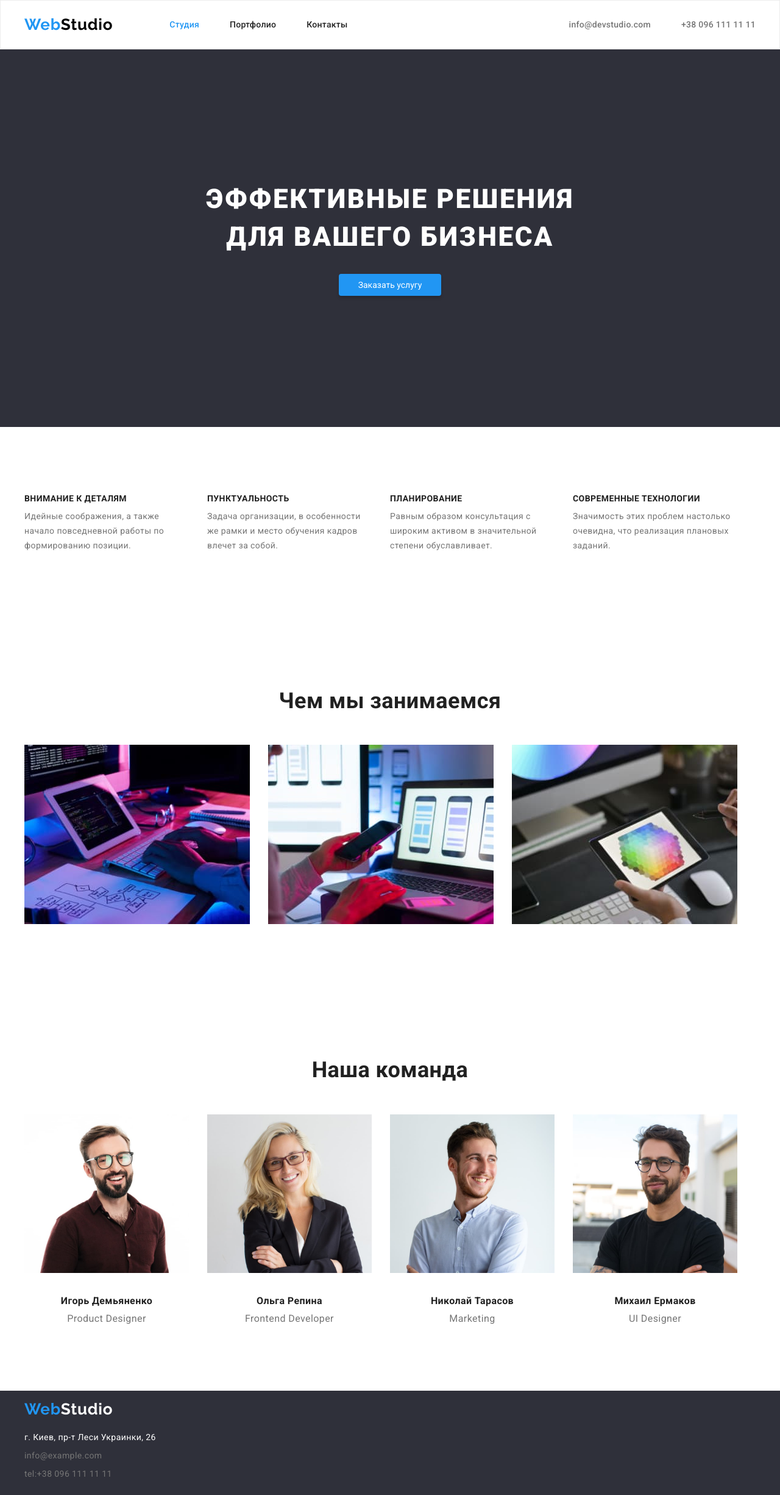
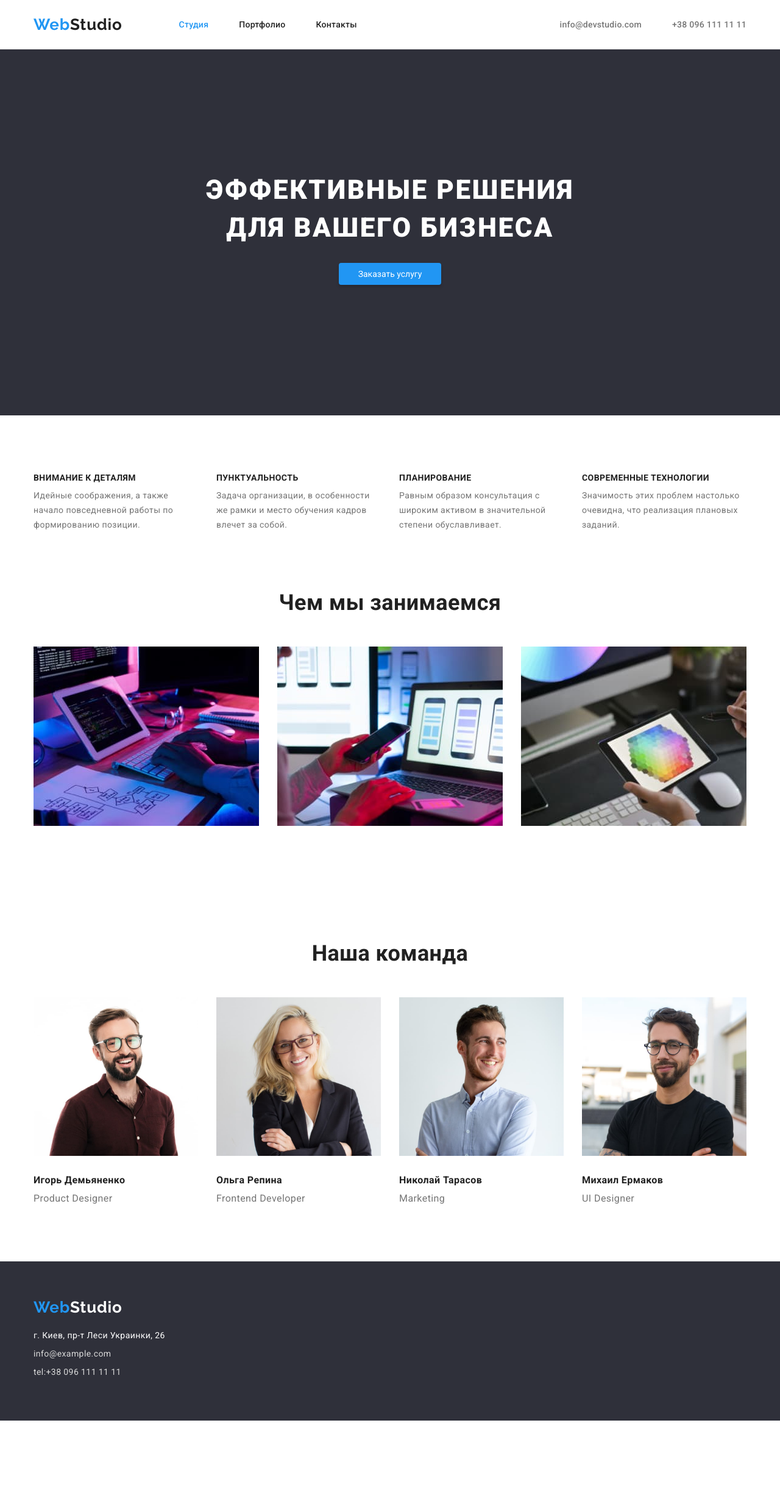
Before and after one commit to SergeiChoporov/goit-markup-hw-03, a plain HTML site: page index.html in a window 1280 px wide. Shown: the whole page at 61% size. After the commit the page ends 2329 px from the top, so only its background shows below. Drawn offline with nearby package versions, Linux system fonts and the light colour scheme.

Commit message:
after fixing

```diff
--- a/css/style.css
+++ b/css/style.css
@@ -1,10 +1,9 @@
-/** @format */
-
 :root {
   --color-accent: #2196f3;
   --text-color-black: #212121;
   --text-color-gray: #757575;
   --color-white: #ffffff;
+  --color-light-gray: #d9d9d9;
 }
 
 /* Base */
@@ -12,66 +11,30 @@ body {
   font-family: 'Roboto', sans-serif;
   font-size: 14px;
   line-height: 1.5;
-  color: var(--text-color-gray);
+  color: var (--text-color-gray);
   background-color: var(--color-white);
   letter-spacing: 0.03em;
 }
 
-.link {
-   display: block;
-	max-width: 100%;
-	height: auto;
-}
-
-.list-service,
-.list,
-.footer-list,
-.filters-list,
-.items,
-.list-service-team {
-  list-style: none;
-}
-
-.section-hero,
-.section-work,
-.section-about,
-.section-team,
-.section-portfolio {
-  margin: 0 auto;
-  padding-top: 94px;
-  padding-bottom: 94px;
-}
-
-.section-section {
-  padding-bottom: 0px;
-}
-
-.peculiarities-title {
-  max-width: 1200px;
-  margin: 0 auto;
-}
-
-.feature-list {
-  display: flex;
-  margin-top: 0;
-  margin-bottom: 0;
+h1,
+h2,
+h3,
+h4,
+p,
+ul {
+  margin: 0;
   padding-left: 0;
 }
 
-.feature-list .item {
-  width: 290px;
+ul,
+li {
+  margin: 0;
+  padding: 0;
 }
 
-.list-service {
-  display: flex;
-  max-width: 1200px;
-  margin: 0 auto;
-  padding: 0;
-  gap: 30px;
-}
-
-.link {
-  text-decoration: none;
+img {
+  max-width: 100%;
+  display: block;
 }
 
 .visually-hidden {
@@ -87,20 +50,56 @@ body {
   clip: rect(0 0 0 0);
   overflow: hidden;
 }
-.nav-contacts {
-  display: inline-block;
+
+.list,
+.header-list,
+.list-about,
+.header-contacts,
+.footer-list,
+.filters-list {
+  list-style: none;
+}
+
+.link {
+  text-decoration: none;
 }
 
 .section-title {
-  text-align: center;
   color: var(--text-color-black);
   line-height: 1.2;
   font-size: 36px;
   margin-bottom: 50px;
-  margin-top: 0;
+  text-align: center;
 }
 
-.logo-header {
+.section {
+  padding-top: 94px;
+  padding-bottom: 94px;
+}
+
+.container {
+  width: 1200px;
+  padding-left: 15px;
+  padding-right: 15px;
+  margin-left: auto;
+  margin-right: auto;
+}
+
+.header {
+  background-color: var(--color-white);
+  border-bottom: 1px solid #ececec;
+}
+
+.header-container {
+  display: flex;
+}
+
+.nav {
+  display: flex;
+  align-items: center;
+}
+
+.logo {
   font-weight: 700;
   font-family: 'Raleway';
   font-style: normal;
@@ -108,17 +107,8 @@ body {
   line-height: 1.19;
   letter-spacing: 0.03em;
   text-decoration: none;
-  color: #000000;
-}
-
-.logo-header {
-}
-
-.logo-footer {
-  display: inline-block;
-}
-
-.main-nav {
+  color: var(--color-accent);
+  margin-right: 93px;
   display: flex;
   align-items: center;
 }
@@ -127,58 +117,21 @@ body {
   color: var(--color-accent);
 }
 
-.nav-link.link.current {
-  color: var(--color-accent);
-}
-
-.filters {
-  margin-top: 132px;
-  padding: 6px 22px;
-}
-
-.filter-list {
-  font-family: Roboto, sans-serif;
-  font-weight: 500;
-  font-size: 16px;
-  line-height: 1.62;
-  background-color: #f5f4fa;
+.logo-black {
   color: var(--text-color-black);
 }
 
-.filter-list:hover {
-  background-color: #2196f3;
-  color: #ffffff;
-  cursor: pointer;
+.header-list {
+  display: flex;
+  align-items: center;
+  gap: 50px;
 }
 
-.filter-list:focus {
-  background-color: #2196f3;
-  color: #ffffff;
-  cursor: pointer;
-}
-
-span {
-  color: var(color-accent);
-}
-
-.header {
+.header-contacts {
   display: flex;
-  padding: 24px 0;
-  background-color: var(--color-white);
-  border: 1px solid #ececec;
-}
-
-.header-container {
-  display: flex;
-  width: 1200px;
-  margin: 0 auto;
-  padding: 0;
-}
-
-.container {
-  width: 1200px;
-  margin: 0 auto;
-  padding: 15px;
+  align-items: center;
+  margin-left: auto;
+  gap: 50px;
 }
 
 .nav-link,
@@ -189,10 +142,6 @@ span {
   letter-spacing: 0.02em;
 }
 
-.contact-link {
-  color: var(--text-color-gray);
-}
-
 .nav-link:hover,
 .nav-link:focus,
 .contact-link:hover,
@@ -200,139 +149,142 @@ span {
   color: var(--color-accent);
 }
 
-.site-nav {
+.nav-link.link.current {
+  color: var(--color-accent);
+}
+
+.nav-link {
+  display: block;
+  padding: 32px 0;
+}
+
+.contact-link {
+  color: var(--text-color-gray);
+}
+
+.hero {
+  height: 600px;
+  padding: 200px 0;
+  text-align: center;
+  background-color: #2f303a;
+}
+
+.hero-title {
+  color: var(--color-white);
+  font-weight: 900;
+  font-size: 44px;
+  line-height: 1.4;
+  letter-spacing: 0.06em;
+  text-transform: uppercase;
+  width: 696px;
+  height: 120px;
+  margin-left: auto;
+  margin-right: auto;
+}
+
+.list {
   display: flex;
-  margin-left: 93px;
-  padding-left: 0;
-  margin-bottom: 0;
+  flex-wrap: wrap;
+  gap: 30px;
+}
+
+.list-about {
+  display: flex;
+
+  gap: 30px;
+  flex-wrap: wrap;
+}
+
+.feature-item {
+  width: 270px;
+}
+
+.section-about {
+  padding-bottom: 0;
+}
+
+.section-work {
   margin-top: 0;
 }
 
-.site-nav .nav-item {
-  margin-right: 50px;
+.filters-list {
+  display: flex;
+  justify-content: center;
+  font-family: Roboto, sans-serif;
+  font-weight: 500;
+  font-size: 16px;
+  line-height: 1.62;
+  background-color: #f5f4fa;
+  color: var(--text-color-black);
+  gap: 8px;
+  margin-bottom: 34px;
 }
 
-.nav-item {
-  margin-right: 50px;
+.filters-list:hover,
+.filters-list:focus {
+  color: #ffffff;
 }
 
-.auth-nav .nav-item:last-child {
-  margin-right: 0;
+.filter-btn.active {
+  border-radius: 4px;
+  background-color: var(--color-accent);
+  color: var(--color-white);
 }
 
-.auth-nav {
-  margin-left: auto;
-  display: flex;
-  align-items: center;
-  margin-top: 0;
-  margin-bottom: 0;
-  padding-left: 0;
+.filter-btn.active:hover,
+.filter-btn.active:focus {
+  background-color: var(--color-accent);
+  color: var(--color-white);
 }
 
-.auth-nav .contact-link {
-  margin-left: 0;
+.filter-btn {
+  border: none;
+  border-radius: 4px;
+  padding: 6px 22px;
+  background-color: #f5f4fa;
+  cursor: pointer;
 }
 
-.items {
-  padding: 6px 22px;
+.filter-btn:hover,
+.filter-btn:focus {
+  background-color: var(--color-accent);
+  color: #ffffff;
 }
-
-.site-nav .nav-item:last-child {
-  margin-right: 0;
-}
-
-.site-nav .nav-item:first-child {
-  margin-left: 0;
-}
-
-.site-nav .contact-link {
-  margin-right: 0;
-}
-
 
 .team-name {
   color: var(--text-color-black);
   font-size: 16px;
   line-height: 1.2;
-  margin: 0;
   padding-top: 30px;
-  text-align: center;
 }
 
 .team-title {
+  color: var(--text-color-gray);
   font-size: 16px;
   line-height: 1.2;
-  margin: 0;
   padding-top: 10px;
-  text-align: center;
 }
 
 .products {
   font-size: 16px;
   line-height: 1.2;
   letter-spacing: 0.03em;
-  margin-top: 0px;
-  margin-bottom: 0px;
+  margin-top: 0;
+  margin-bottom: 0;
   padding-top: 4px;
-}
-
-.wrapper {
-  padding: 20px 24px;
-  border: 1px solid #eeeeee;
-}
-
-.section-hero {
-  padding: 200px 0;
-  text-align: center;
-  background-color: #2f303a;
-}
-
-.hero-title {
-  width: 696px;
-  margin-left: auto;
-  margin-right: auto;
-  color: var(--color-white);
-  font-weight: 900;
-  font-size: 44px;
-  line-height: 1.4;
-  letter-spacing: 0.06em;
-  text-transform: uppercase;
-  text-align: center;
-  margin-bottom: 0px;
-  margin-top: 0px;
-}
-
-/**особенности**/
-
-.feature-item {
-  width: 270px;
-  margin-right: 30px;
+  color: var(--text-color-gray);
 }
 
 .feature-title {
-  width: 270px;
-  height: 16px;
+  color: var(--text-color-black);
   font-size: 14px;
   line-height: 1.15;
-  margin-bottom: 0;
-  margin-top: 0;
-  color: var(--text-color-black);
+  margin-bottom: 10px;
 }
 
 .feature-text {
-  width: 270px;
-  height: 75px;
   line-height: 1.71;
-  margin-top: 10px;
-  margin-bottom: 0;
-  padding-bottom: 0;
-}
-
-.list-service-team {
-  display: flex;
-  margin: 0;
-  padding: 0;
-  gap: 30px;
+  color: var(--text-color-gray);
 }
 
 .title-item {
@@ -345,61 +297,37 @@ span {
   padding-top: 20px;
 }
 
-/**Портфолио**/
-.portfolio {
-  width: 1230px;
-  padding-left: 15px;
-  padding-right: 15px;
-  margin-left: auto;
-  margin-right: auto;
-}
-
-.portfolio-list {
-  display: flex;
-  flex-wrap: wrap;
-  margin-top: 56px;
-  padding: 0;
-  gap: 30px;
-}
-
-.flex-portfolio {
-}
-
-.flex-portfolio:nth-child(3n) {
-  margin-right: 0;
-}
-
 .button {
   margin-top: 30px;
   padding: 10px 32px;
   color: var(--color-white);
   background-color: var(--color-accent);
-  box-shadow: 0px 4px 4px rgba(0, 0, 0, 0.15);
+  box-shadow: 0px 4px 4px rgb(0 0 0 / 15%);
   border: none;
   border-radius: 4px;
   cursor: pointer;
 }
+
+.button:hover,
+.button:focus {
+  background-color: #188ce8;
+}
+
 /*footer*/
 .footer {
+  padding-top: 60px;
+  padding-bottom: 60px;
   background: #2f303a;
-  text-decoration: none;
 }
 
-.logo-footer {
-  padding-bottom: 20px;
-  font-weight: 700;
-  font-family: 'Raleway';
-  font-style: normal;
-  font-size: 26px;
-  line-height: 1.19;
-  letter-spacing: 0.03em;
-  text-decoration: none;
+.logo-white {
   color: var(--color-white);
 }
 
 .footer-contacts {
   font-style: normal;
   text-decoration: none;
+  padding-top: 20px;
 }
 
 .footer-list {
@@ -414,19 +342,14 @@ span {
   padding-bottom: 9px;
 }
 
-.linkaddress:hover,
-.linkaddress:focus {
-  color: var(--color-accent);
-}
-
 .address-title {
   display: inline-block;
   margin-top: 0;
   margin-bottom: 0;
   padding-top: 0;
   padding-bottom: 9px;
+  color: var(--color-light-gray);
   text-decoration: none;
-  color: var(--text-color-gray);
 }
 
 .address-title:hover,
@@ -434,25 +357,20 @@ span {
   color: var(--color-accent);
 }
 
-.footer .logo {
-  color: var(--color-white);
+.address-title {
+  color: rgba (255, 255, 255, 0.6);
 }
 
-.filter-btn.active {
-  background-color: var(--color-accent);
-  color: var(--color-white);
+/**Portfolio**/
+
+.portfolio-list {
+  display: flex;
+  flex-wrap: wrap;
+  padding: 0;
+  gap: 30px;
 }
 
-.filter-btn.active:hover,
-.filter-btn.active:focus {
-  background-color: var(--color-accent);
-  color: var(--color-white);
+.wrapper {
+  padding: 0 20px 24px;
+  border: 1px solid #eeeeee;
 }
-
-.filters-list {
-  display: flex;
-  justify-content: center;
-  gap: 8px;
-  padding: 0;
-  margin: 0;
-}
--- a/index.html
+++ b/index.html
@@ -13,18 +13,23 @@
       href="https://fonts.googleapis.com/css2?family=Raleway:wght@700&family=Roboto:wght@400;500;700;900&display=swap"
       rel="stylesheet"
     />
-    <link rel="stylesheet" href="./Normalize/normalize.css" />
+    <link
+      rel="stylesheet"
+      href="https://cdnjs.cloudflare.com/ajax/libs/modern-normalize/1.1.0/modern-normalize.min.css"
+      integrity="sha512-wpPYUAdjBVSE4KJnH1VR1HeZfpl1ub8YT/NKx4PuQ5NmX2tKuGu6U/JRp5y+Y8XG2tV+wKQpNHVUX03MfMFn9Q=="
+      crossorigin="anonymous"
+      referrerpolicy="no-referrer"
+    />
     <link rel="stylesheet" href="./css/style.css" />
   </head>
-
   <body>
-    <header class="header">
-      <div class="header-container">
-        <nav class="main-nav">
-          <a href="./index.html" class="logo-header"><span class="accent">Web</span>Studio</a>
-          <ul class="site-nav list">
+     <header class="header">
+      <div class="container header-container">
+        <nav class="nav">
+          <a href="./index.html" class="logo link">Web<span class="logo-black">Studio</a>
+          <ul class="header-list">
             <li class="nav-item">
-              <a class="nav-link link current" href="./index.html">Студия</a>
+              <a class="nav-link link current" href="#">Студия</a>
             </li>
             <li class="nav-item">
               <a class="nav-link link" href="./portfolio.html">Портфолио</a>
@@ -34,29 +39,27 @@
             </li>
           </ul>
         </nav>
-        <ul class="auth-nav list">
-          <li class="nav-item">
+        <ul class="header-contacts">
+          <li>
             <a class="contact-link link" href="info@devstudio.com">info@devstudio.com</a>
           </li>
-          <li class="nav-item">
+          <li>
             <a class="contact-link link" href="tel:+380961111111">+38 096 111 11 11</a>
           </li>
         </ul>
       </div>
     </header>
-
     <main>
-      <section class="section-hero">
+      <section class="hero section">
         <div class="container">
           <h1 class="hero-title">Эффективные решения для вашего бизнеса</h1>
           <button class="button" type="button">Заказать услугу</button>
         </div>
       </section>
-
-      <section class="section-work">
+      <section class="section-about section ">
         <div class="container">
           <h2 class="visually-hidden">заголовок</h2>
-          <ul class="list feature-list">
+          <ul class="list-about">
             <li class="feature-item">
               <h3 class="feature-title">ВНИМАНИЕ К ДЕТАЛЯМ</h3>
               <p class="feature-text">
@@ -84,28 +87,26 @@
           </ul>
         </div>
       </section>
-
-      <section class="section-about">
+      <section class="section-work section">
         <div class="container">
           <h2 class="section-title">Чем мы занимаемся</h2>
-          <ul class="list-service">
+          <ul class="list">
             <li>
-              <img class="link" src="./images/img.jpg" alt="фото" width="370" height="294" />
+              <img src="./images/img.jpg" alt="фото" width="370" height="294" />
             </li>
             <li>
-              <img class="link" src="./images/img-1.jpg" alt="фото" width="370" height="294" />
+              <img src="./images/img-1.jpg" alt="фото" width="370" height="294" />
             </li>
             <li>
-              <img class="link" src="./images/img-2.jpg" alt="фото" width="370" height="294" />
+              <img src="./images/img-2.jpg" alt="фото" width="370" height="294" />
             </li>
           </ul>
         </div>
       </section>
-
-      <section class="section-team">
+      <section class="section-team section">
         <div class="container">
           <h2 class="section-title">Наша команда</h2>
-          <ul class="list-service-team">
+          <ul class="list">
             <li>
               <img src="./images/img-3.jpg" alt="фото сотрудников" width="270" />
               <h3 class="team-name">Игорь Демьяненко</h3>
@@ -130,10 +131,9 @@
         </div>
       </section>
     </main>
-
     <footer class="footer">
       <div class="container">
-        <a href="./index.html" class="logo-footer"><span class="accent">Web</span>Studio</a>
+        <a href="./index.html" class="logo">Web<span class="logo-white">Studio</span></a>
         <address class="footer-contacts">
           <ul class="footer-list">
             <li>
```
Also changed, not shown: portfolio.html (+34 -37 lines).
